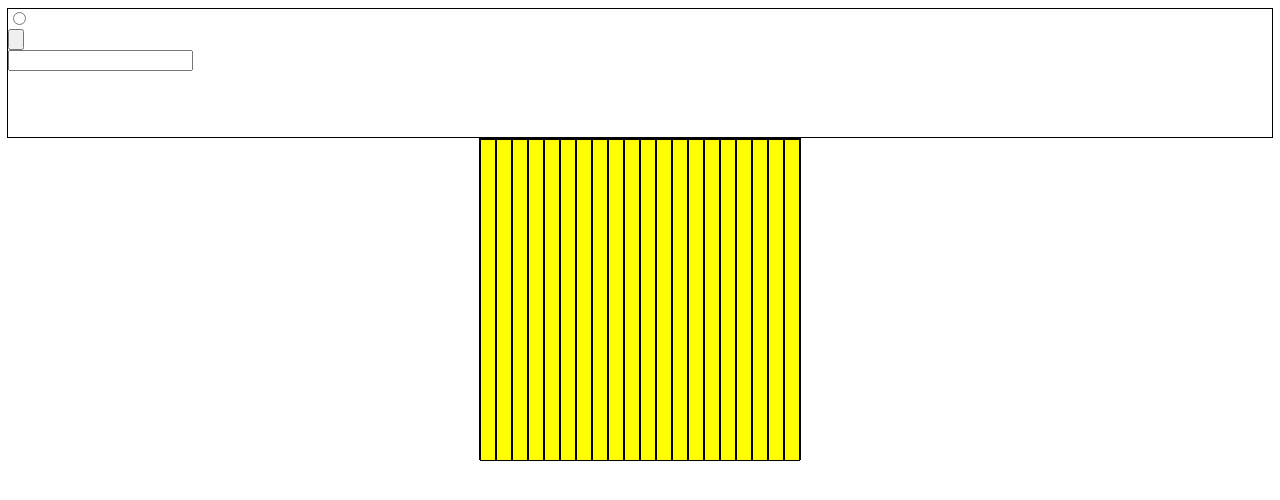
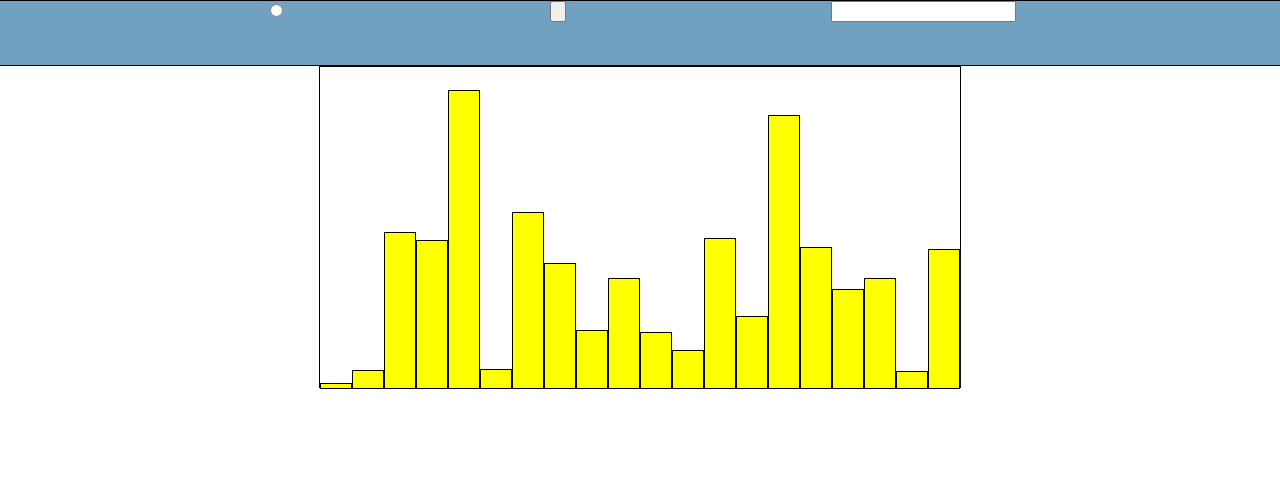
Before and after one commit to RGDLucky/sorting-visualizer, a plain HTML site: page index.html in a window 1280 px wide. Drawn offline with Linux system fonts and the light colour scheme.

Commit message:
add elements randomizing and added flex to nav bar

```diff
--- a/index.html
+++ b/index.html
@@ -40,4 +40,5 @@
       <div class="element"></div>
     </div>
   </body>
+  <script src="script.js"></script>
 </html>
--- a/script.js
+++ b/script.js
@@ -0,0 +1,9 @@
+let elements = document.getElementsByClassName(".element");
+
+// Randomize elements in array
+Array.from(document.querySelectorAll(".element")).forEach(function (element) {
+  let new_height = Math.random() * 100;
+  element.style.height = new_height + "%";
+  let new_top = 100 - new_height;
+  element.style.bottom = "-" + new_top + "%";
+});
--- a/styles.css
+++ b/styles.css
@@ -3,22 +3,26 @@ body {
   display: flex;
   flex-direction: column;
   align-items: center;
+  margin: 0;
 }
 
 
 /* Nav bar */
 #nav-bar {
   border: solid black 1px;
-  height: 10vw;
+  height: 5vw;
   width: 100%;
+  display: flex;
+  justify-content: space-evenly;
+  background-color: #72A0C1;
 }
 
 #sort-container {
   border: solid black 1px;
   height: 25vw;
-  width: 25vw;
+  width: 50vw;
   display: flex;
-
+  margin-bottom: 0;
 }
 
 .element {
```
